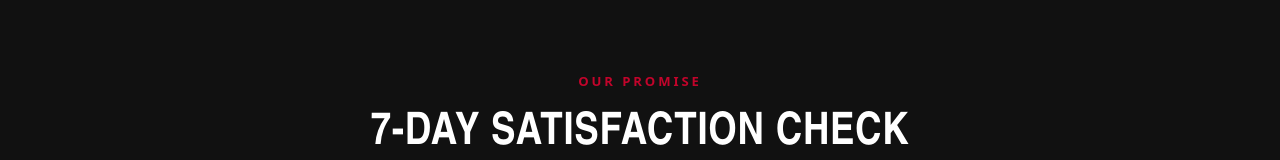
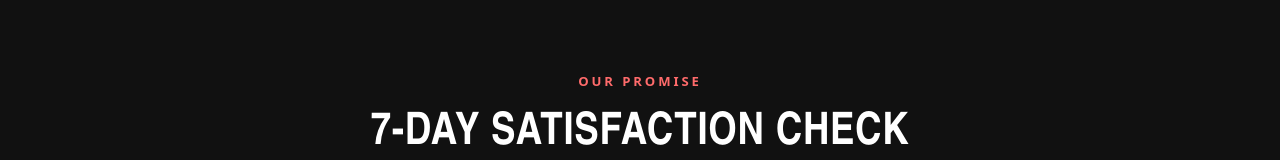
Before and after one commit to naziaseo/Pressure-Washing-Jacksonville, a plain HTML site: page index.html in a window 1280 px wide. Shown: the part 3878-4038 px from the top of the page. Drawn offline with Linux system fonts and the light colour scheme.

Commit message:
committed and pushed to the githup

```diff
--- a/index.html
+++ b/index.html
@@ -297,8 +297,8 @@
 .final-cta .cta-actions{flex-shrink:0;flex-wrap:wrap}
 .final-cta .btn{white-space:nowrap}
 .final-cta .phone-inline{white-space:nowrap}
-/* Contrast fix (PageSpeed): red eyebrow on the dark guarantee section was 3.01:1, needs 4.5:1 */
-.guarantee-dark .eyebrow{color:#ff6b6b}
+/* Contrast fix (PageSpeed): red eyebrow on the dark guarantee section was 3.01:1, needs 4.5:1. Stronger selector (section.) so this beats the same rule in styles.css, which loads after this block. */
+section.guarantee-dark .eyebrow{color:#ff6b6b}
     </style>
     <link rel="preload" href="styles.css?v=20261108-service-heroes" as="style" onload="this.onload=null;this.rel='stylesheet'" />
     <noscript><link rel="stylesheet" href="styles.css?v=20261108-service-heroes" /></noscript>
```
